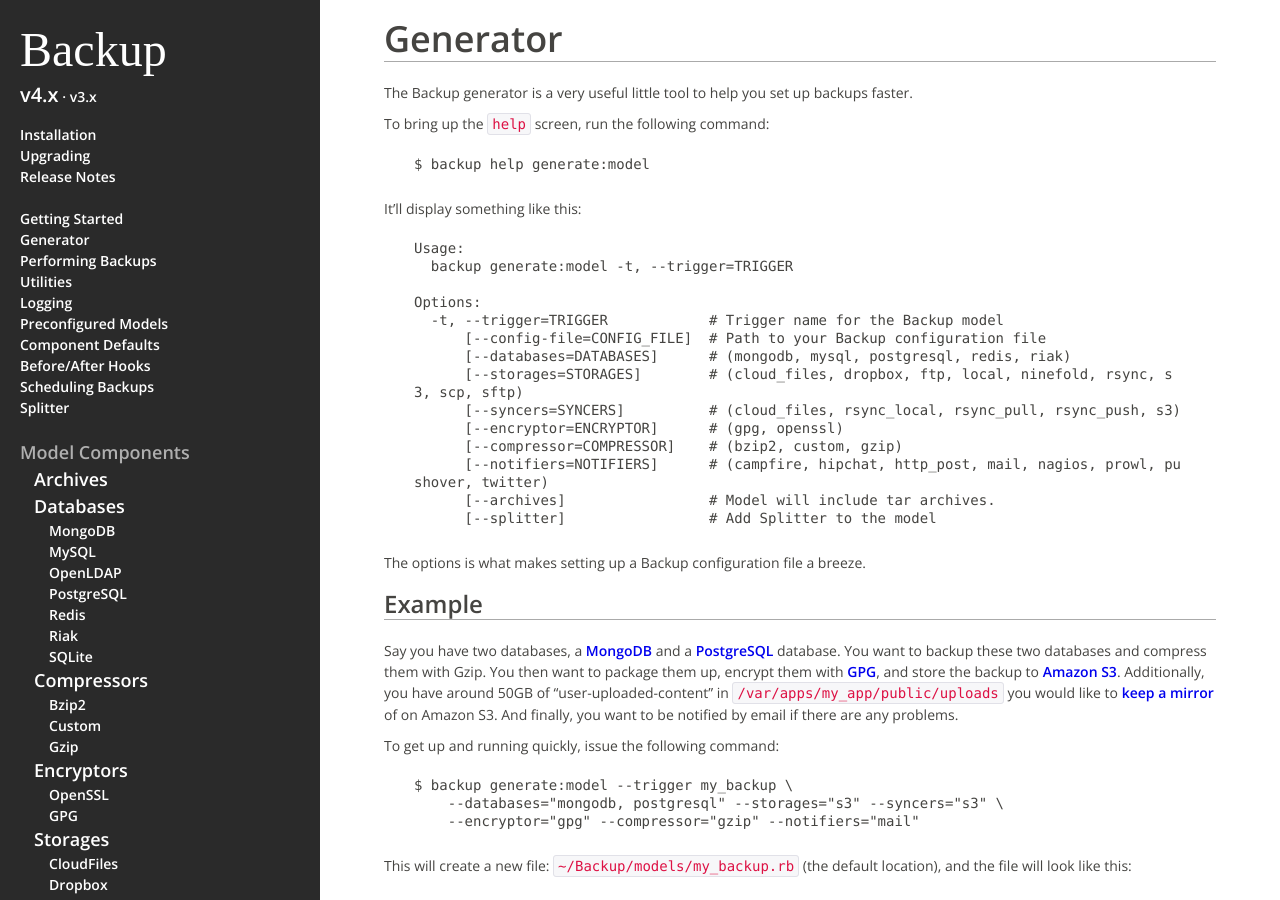
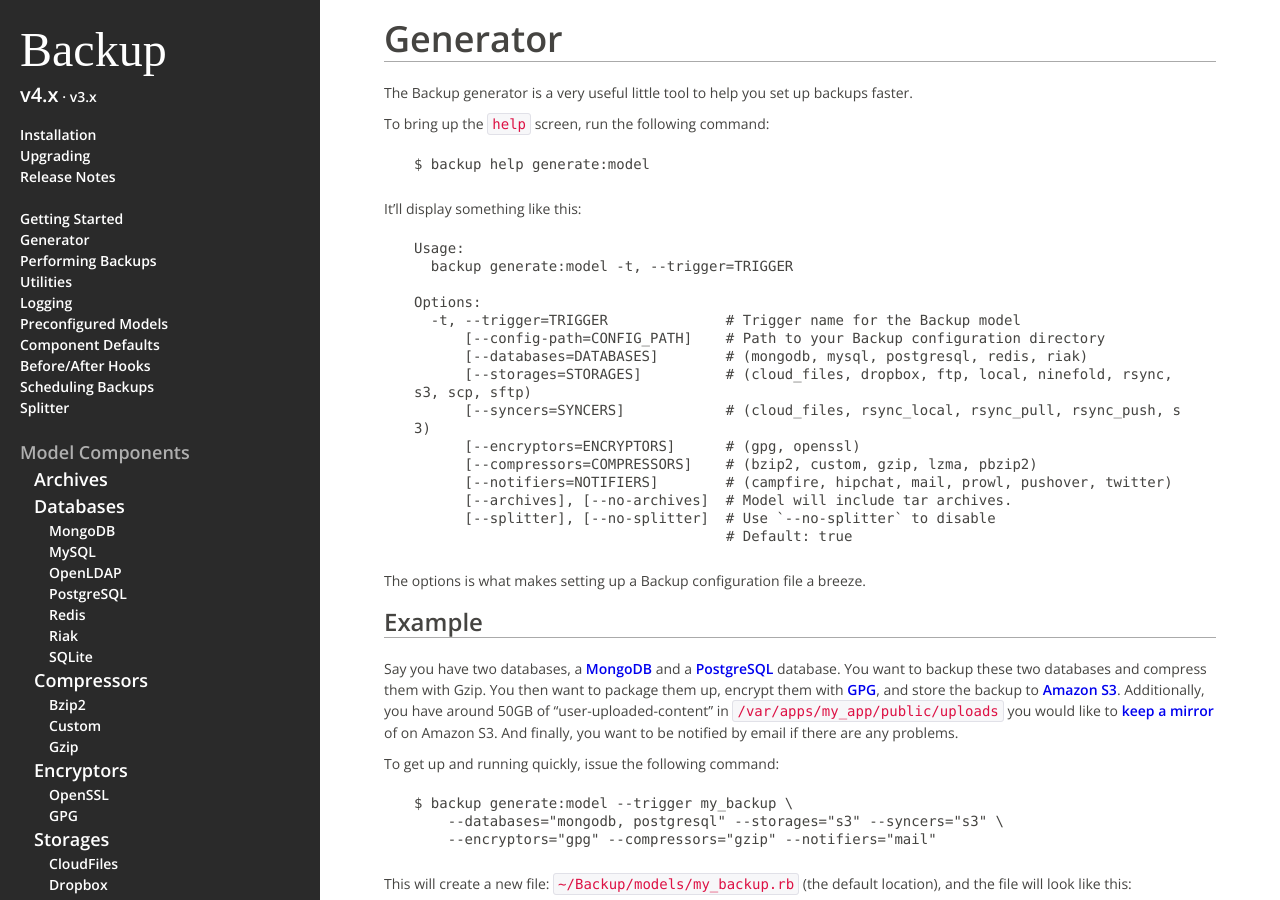
Before and after one commit to backup/backup, a Jekyll site: the page built from v4/generator/index.md, in a window 1280 px wide and 900 px high. Built offline with Jekyll 4.4.1, drawn with Linux system fonts in a browser that asks for light colours; some web fonts are replaced; Markdown is read by kramdown in place of the engine named in the settings.

Commit message:
Fix typo.

```diff
--- a/v4/generator/index.md
+++ b/v4/generator/index.md
@@ -18,16 +18,17 @@ It'll display something like this:
       backup generate:model -t, --trigger=TRIGGER
 
     Options:
-      -t, --trigger=TRIGGER            # Trigger name for the Backup model
-          [--config-file=CONFIG_FILE]  # Path to your Backup configuration file
-          [--databases=DATABASES]      # (mongodb, mysql, postgresql, redis, riak)
-          [--storages=STORAGES]        # (cloud_files, dropbox, ftp, local, ninefold, rsync, s3, scp, sftp)
-          [--syncers=SYNCERS]          # (cloud_files, rsync_local, rsync_pull, rsync_push, s3)
-          [--encryptor=ENCRYPTOR]      # (gpg, openssl)
-          [--compressor=COMPRESSOR]    # (bzip2, custom, gzip)
-          [--notifiers=NOTIFIERS]      # (campfire, hipchat, http_post, mail, nagios, prowl, pushover, twitter)
-          [--archives]                 # Model will include tar archives.
-          [--splitter]                 # Add Splitter to the model
+      -t, --trigger=TRIGGER              # Trigger name for the Backup model
+          [--config-path=CONFIG_PATH]    # Path to your Backup configuration directory
+          [--databases=DATABASES]        # (mongodb, mysql, postgresql, redis, riak)
+          [--storages=STORAGES]          # (cloud_files, dropbox, ftp, local, ninefold, rsync, s3, scp, sftp)
+          [--syncers=SYNCERS]            # (cloud_files, rsync_local, rsync_pull, rsync_push, s3)
+          [--encryptors=ENCRYPTORS]      # (gpg, openssl)
+          [--compressors=COMPRESSORS]    # (bzip2, custom, gzip, lzma, pbzip2)
+          [--notifiers=NOTIFIERS]        # (campfire, hipchat, mail, prowl, pushover, twitter)
+          [--archives], [--no-archives]  # Model will include tar archives.
+          [--splitter], [--no-splitter]  # Use `--no-splitter` to disable
+                                         # Default: true
 
 The options is what makes setting up a Backup configuration file a breeze.
 
@@ -44,7 +45,7 @@ To get up and running quickly, issue the following command:
 
     $ backup generate:model --trigger my_backup \
         --databases="mongodb, postgresql" --storages="s3" --syncers="s3" \
-        --encryptor="gpg" --compressor="gzip" --notifiers="mail"
+        --encryptors="gpg" --compressors="gzip" --notifiers="mail"
 
 This will create a new file: `~/Backup/models/my_backup.rb` (the default location), and the file will look like this:
 
```
Also changed, not shown: v4/getting-started/index.md (+1 -1 lines).
